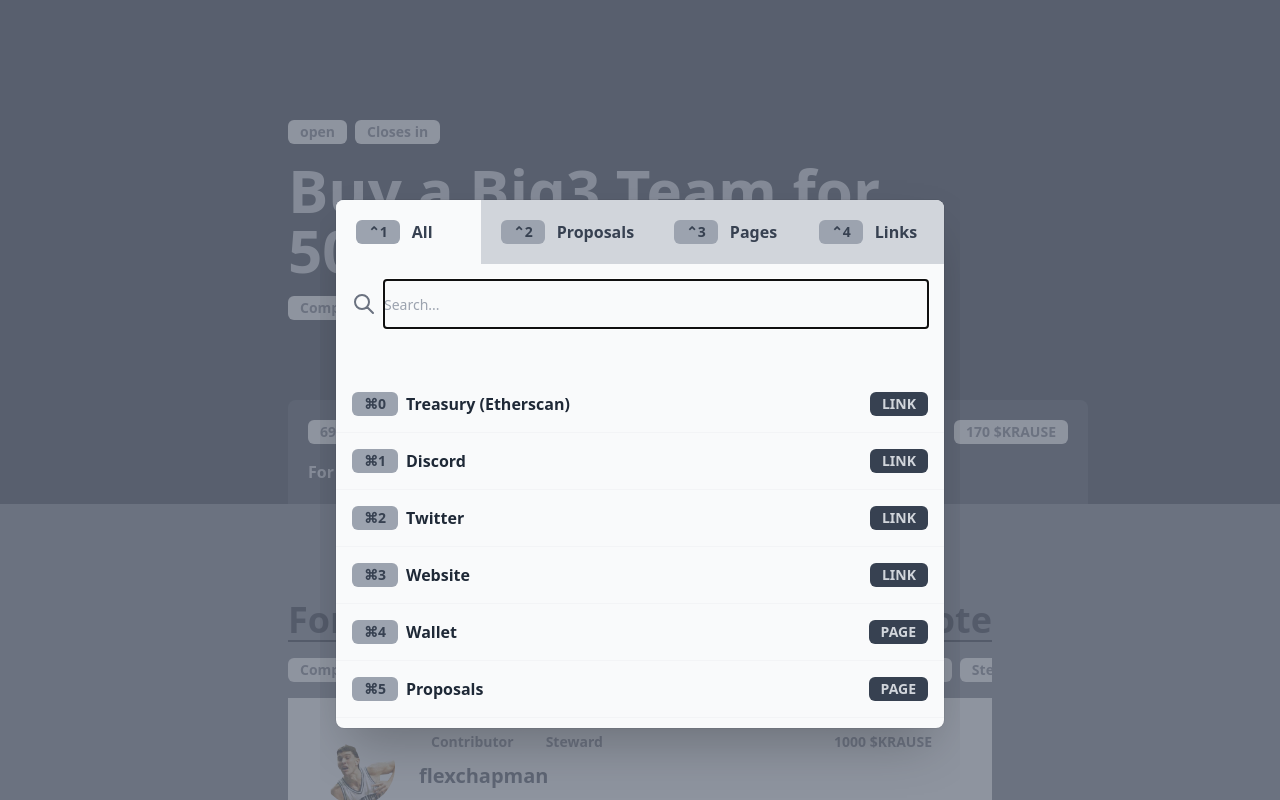
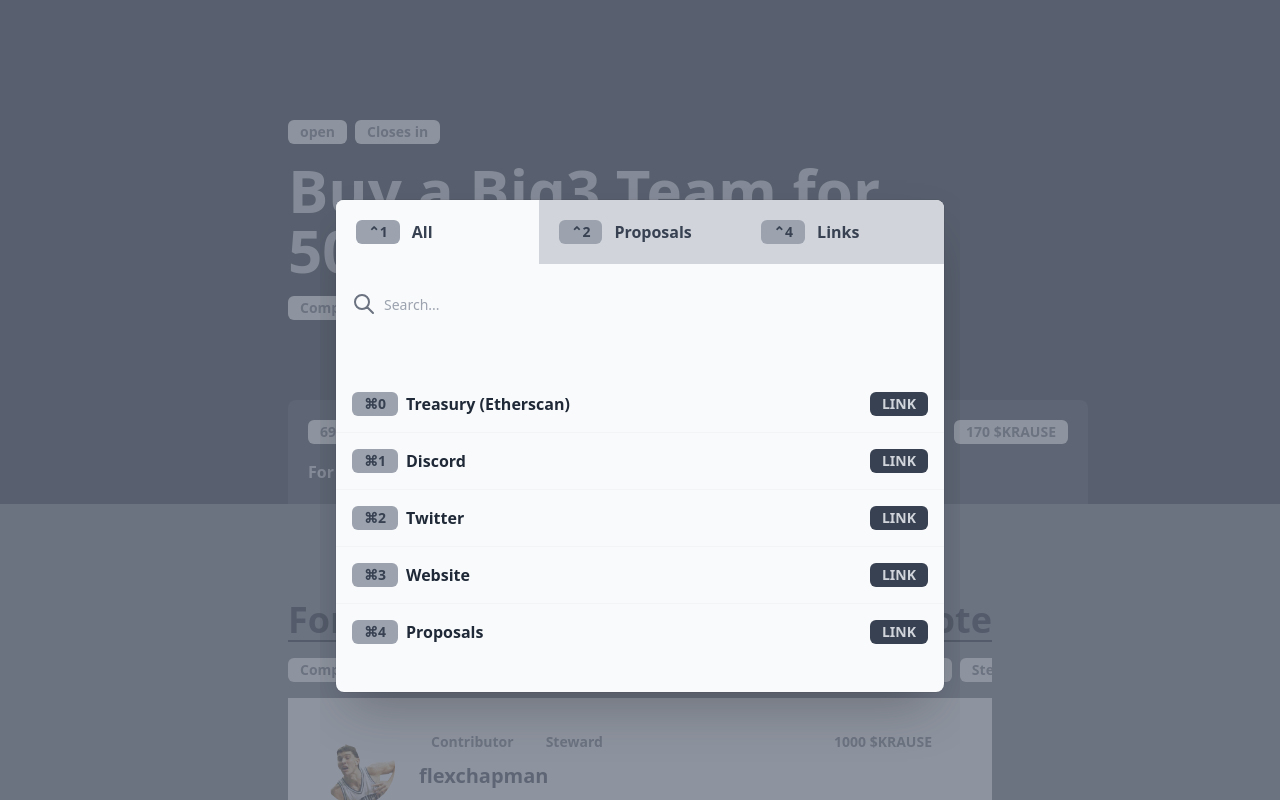
Before and after one commit to roveneliah/houseOS, a Next.js app: page / in a window 1280 px wide. Shown: the top 800 px of the page. Built offline with nearby package versions, Linux system fonts and the light colour scheme.

Commit message:
arrow filter nav

```diff
--- a/components/CommandPalette.tsx
+++ b/components/CommandPalette.tsx
@@ -16,15 +16,12 @@
   createLink("Discord", ""),
   createLink("Twitter", "https://twitter.com/krausehousedao"),
   createLink("Website", "https://krausehouse.club"),
-  { name: "Wallet", action: () => console.log("WALLET"), type: "PAGE" },
-  { name: "Proposals", action: () => console.log("Proposals"), type: "PAGE" },
-  { name: "Treasury", action: () => console.log("Treasury"), type: "PAGE" },
+  createLink("Proposals", "/proposals"),
 ];
 
 enum Filters {
   ALL = "ALL",
   PROPOSAL = "PROPOSAL",
-  PAGE = "PAGE",
   LINK = "LINK",
 }
 
@@ -33,6 +30,33 @@
   const [isOpen, setIsOpen] = useState(true);
   const [query, setQuery] = useState("");
   const [filter, setFilter] = useState(Filters.ALL);
+
+  const nextFilter = () => {
+    switch (filter) {
+      case Filters.ALL:
+        setFilter(Filters.PROPOSAL);
+        break;
+      case Filters.PROPOSAL:
+        setFilter(Filters.LINK);
+        break;
+      case Filters.LINK:
+        setFilter(Filters.ALL);
+        break;
+    }
+  };
+  const prevFilter = () => {
+    switch (filter) {
+      case Filters.ALL:
+        setFilter(Filters.LINK);
+        break;
+      case Filters.PROPOSAL:
+        setFilter(Filters.ALL);
+        break;
+      case Filters.LINK:
+        setFilter(Filters.PROPOSAL);
+        break;
+    }
+  };
 
   const filteredCommands = commands
     .filter(({ type }) => (filter === Filters.ALL ? type : type === filter))
@@ -54,10 +78,12 @@
 
   useEffect(() => {
     function onKeydown(event: any) {
-      event.key === "1" && event.ctrlKey && setFilter(Filters.ALL);
-      event.key === "2" && event.ctrlKey && setFilter(Filters.PROPOSAL);
-      event.key === "3" && event.ctrlKey && setFilter(Filters.PAGE);
-      event.key === "4" && event.ctrlKey && setFilter(Filters.LINK);
+      event.key === "ArrowLeft" &&
+        (event.metaKey || event.ctrlKey) &&
+        prevFilter();
+      event.key === "ArrowRight" &&
+        (event.metaKey || event.ctrlKey) &&
+        nextFilter();
     }
     window.addEventListener("keydown", onKeydown);
     return () => {
@@ -97,6 +123,7 @@
           leaveTo="opacity-0 sacle-95"
         >
           <Combobox
+            value={undefined}
             onChange={(command: any) => {
               // navigate if link, otherwise execute command?
               command.link && router.push(command.link);
@@ -127,17 +154,7 @@
                   Proposals
                 </p>
               </div>
-              <div
-                className={`flex w-full flex-row justify-start space-x-3  p-5 ${
-                  filter === Filters.PAGE && "bg-gray-50"
-                }`}
-                onClick={() => setFilter(Filters.PAGE)}
-              >
-                <p className="badge badge-mid">⌃3</p>
-                <p className={` cursor-pointer font-semibold text-gray-700`}>
-                  Pages
-                </p>
-              </div>
+
               <div
                 className={`flex w-full flex-row justify-start space-x-3 p-5 ${
                   filter === Filters.LINK && "bg-gray-50"
@@ -153,7 +170,7 @@
             <div className="flex flex-row items-center space-x-2 p-4">
               <SearchIcon />
               <Combobox.Input
-                className="h-12 w-full border-0 bg-transparent text-sm text-gray-800 placeholder-gray-400 focus:ring-0"
+                className="focus:ring-5 h-12 w-full border-0 border-white bg-transparent text-sm text-gray-800 placeholder-gray-400 outline-0"
                 placeholder="Search..."
                 onChange={(event) => {
                   setQuery(event.target.value);
--- a/components/FilterTabs.tsx
+++ b/components/FilterTabs.tsx
@@ -21,6 +21,8 @@
 const useSingleSelect = (arr: Array<any>) => {
   const [selected, setSelected] = useState(arr.map(() => false));
   const toggle = (index: number) => () => {
+    console.log(selected);
+    console.log("toggled, bitch");
     setSelected((s) => s.map((val, i) => i === index && !val));
   };
 
@@ -36,13 +38,13 @@
   const enhancedOutcomes = useSingleSelect(outcomes);
 
   return (
-    <div className="flex flex-row justify-start space-x-4">
+    <div className="flex flex-row justify-between space-x-4">
       {enhancedOutcomes.map(
         ({ choice, percentage, votingPower, selected, toggle }: any) => (
           <div
-            className={`${
-              selected && "bg-gray-500"
-            } flex w-[20vw] flex-col items-start space-y-4 rounded-t-lg bg-gray-700 p-5 text-gray-300 hover:bg-gray-500 `}
+            className={`flex w-[20vw] cursor-pointer flex-col items-start space-y-4 rounded-t-lg p-5 text-gray-300 ${
+              selected ? "bg-gray-500" : "bg-gray-700"
+            }`}
             onClick={toggle}
           >
             <div className="flex w-full flex-row justify-between">
```
